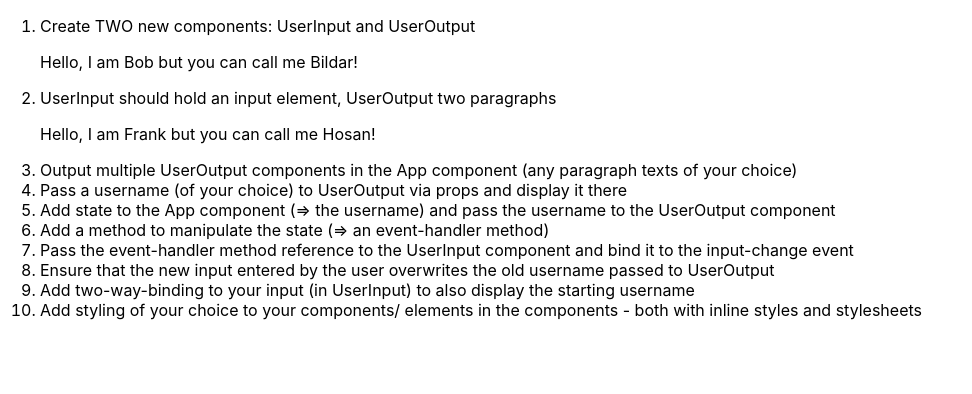
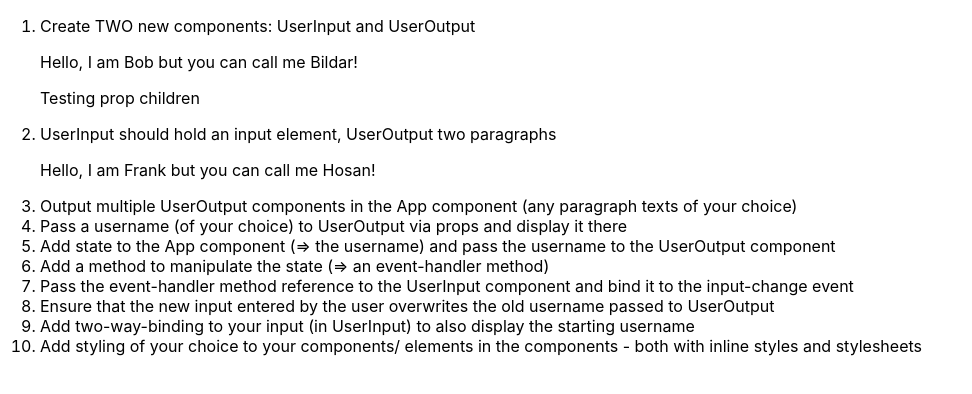
Before and after one commit to fmiusov/react-experiments, a React (Create React App) app: page / in a window 1280 px wide. Shown: the top 394 px of the page, without its empty margins (0-972 px from the left). Built offline with nearby package versions, Linux system fonts and the light colour scheme.

Commit message:
adding prop children

```diff
--- a/src/experimentOne/components/UserOutput.js
+++ b/src/experimentOne/components/UserOutput.js
@@ -1,14 +1,14 @@
-import React from 'react';
+import React from "react";
 
 const userOutput = (props) => {
-    return <>
-    <p>
+  return (
+    <>
+      <p>
         Hello, I am {props.name} but you can call me {props.nickname}!
-    </p>
-    <p>
-
-    </p>
+      </p>
+      <p>{props.children}</p>
     </>
+  );
 };
 
 export default userOutput;
--- a/src/experimentOne/stateExperiment.js
+++ b/src/experimentOne/stateExperiment.js
@@ -9,7 +9,7 @@ class StateExperiment extends Component {
       <div className="App">
         <ol>
           <li>Create TWO new components: UserInput and UserOutput</li>
-          <UserOutput name="Bob" nickname="Bildar" />
+          <UserOutput name="Bob" nickname="Bildar">Testing prop children</UserOutput>
           <li>UserInput should hold an input element, UserOutput two paragraphs</li>
           <UserOutput name="Frank" nickname="Hosan"/>
           <li>Output multiple UserOutput components in the App component (any paragraph texts of your choice)</li>
```
Also changed, not shown: 1 other file (tests, documents, lock files or other folders).
